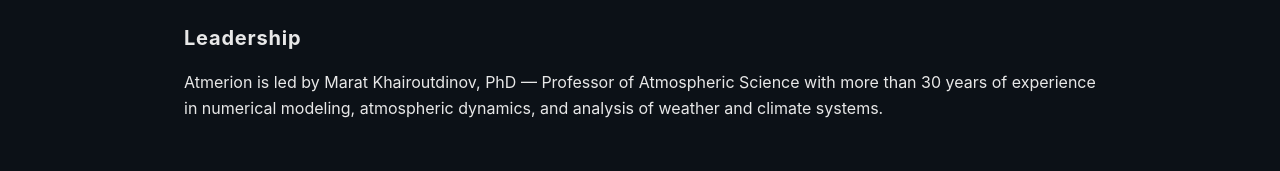
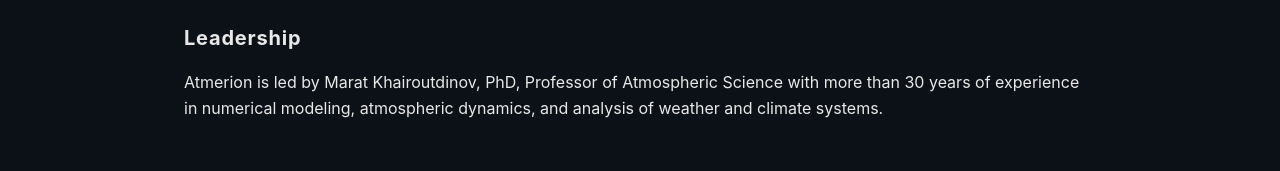
Before and after one commit to maratkhairoutdinov/atmerion.github.io, a plain HTML site: page index.html in a window 1280 px wide. Shown: the part 733-904 px from the top of the page. Drawn offline with Linux system fonts and the light colour scheme.

Commit message:
Update index.html

```diff
--- a/index.html
+++ b/index.html
@@ -146,7 +146,7 @@
 <section>
     <h3>Leadership</h3>
     <p>
-        Atmerion is led by Marat Khairoutdinov, PhD — Professor of Atmospheric
+        Atmerion is led by Marat Khairoutdinov, PhD, Professor of Atmospheric
         Science with more than 30 years of experience in numerical modeling,
         atmospheric dynamics, and analysis of weather and climate systems.
     </p>
```
